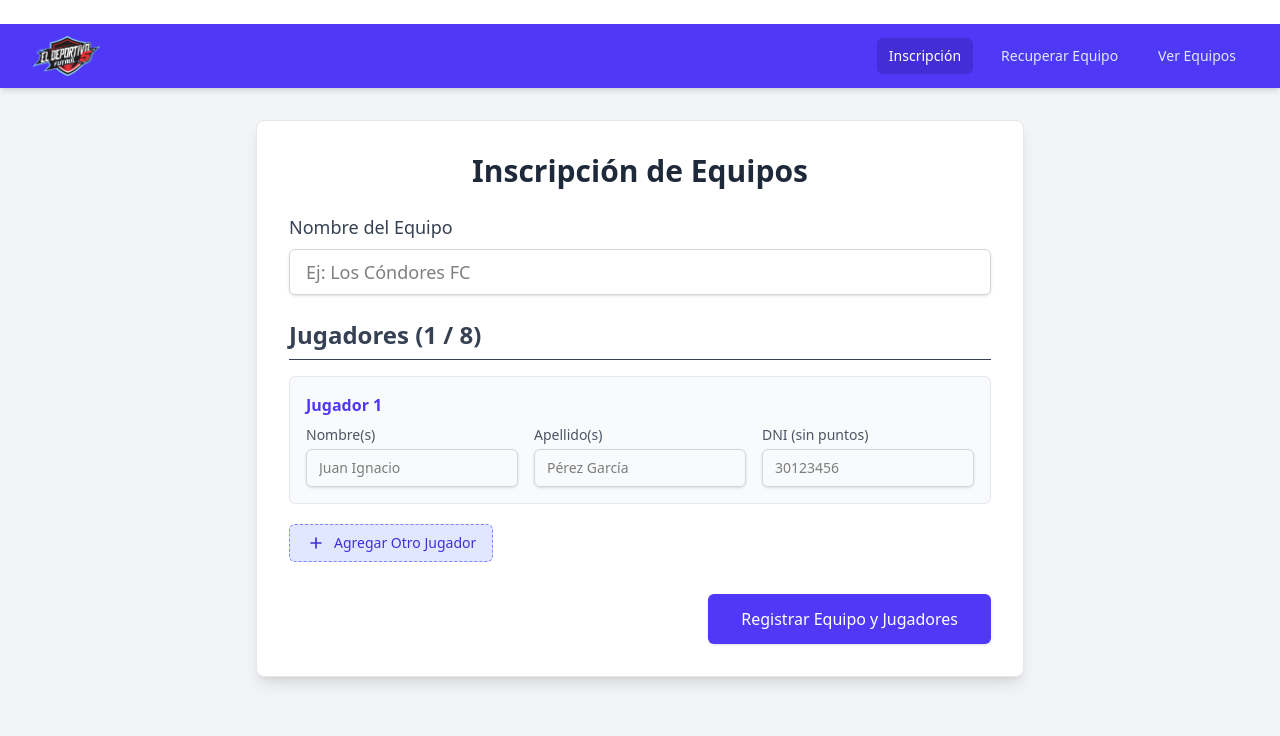
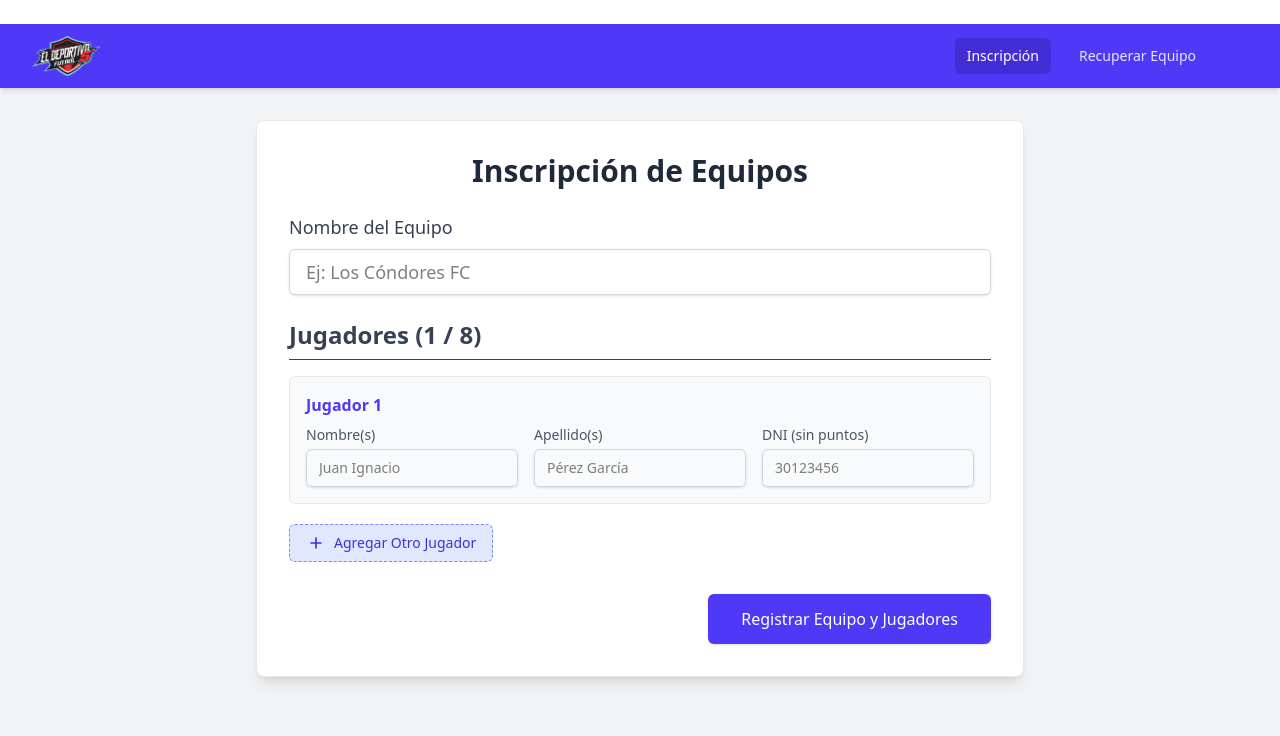
Before and after one commit to adriangz10/deportivo-front, a React (Vite) app: page / in a window 1280 px wide. Shown: the top 736 px of the page. Built offline with nearby package versions, Linux system fonts and the light colour scheme.

Commit message:
Ultimo cambio

```diff
--- a/src/App.jsx
+++ b/src/App.jsx
@@ -16,7 +16,7 @@ function App() {
           <Routes>
             <Route path="/" element={<TeamRegistrationForm />} />
             <Route path="/recuperar" element={<TeamRecoveryPage />} />
-            <Route path="/admin/equipos" element={<TeamListPage />} /> {/* <-- Nueva Ruta */}
+            <Route path="/admin" element={<TeamListPage />} />
             {/* <Route path="*" element={<NotFound />} /> */}
           </Routes>
         </main>
--- a/src/components/Header.jsx
+++ b/src/components/Header.jsx
@@ -35,8 +35,8 @@ function Header() {
                 Recuperar Equipo
               </Link>
                {/* Nuevo Enlace */}
-               <Link to="/admin/equipos" className={getLinkClass('/admin/equipos')}>
-                Ver Equipos
+               <Link to="/admin" className={getLinkClass('/admin')}>
+
               </Link>
             </div>
           </div>
```
